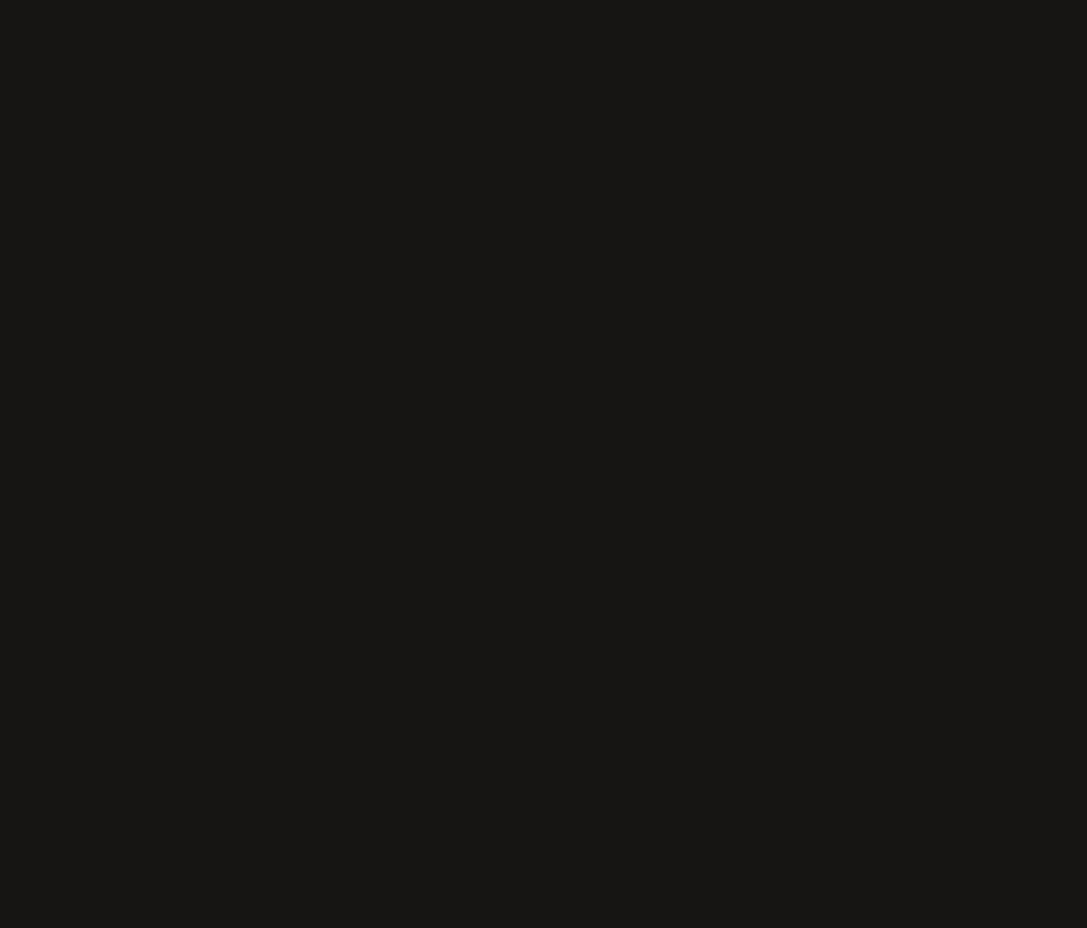
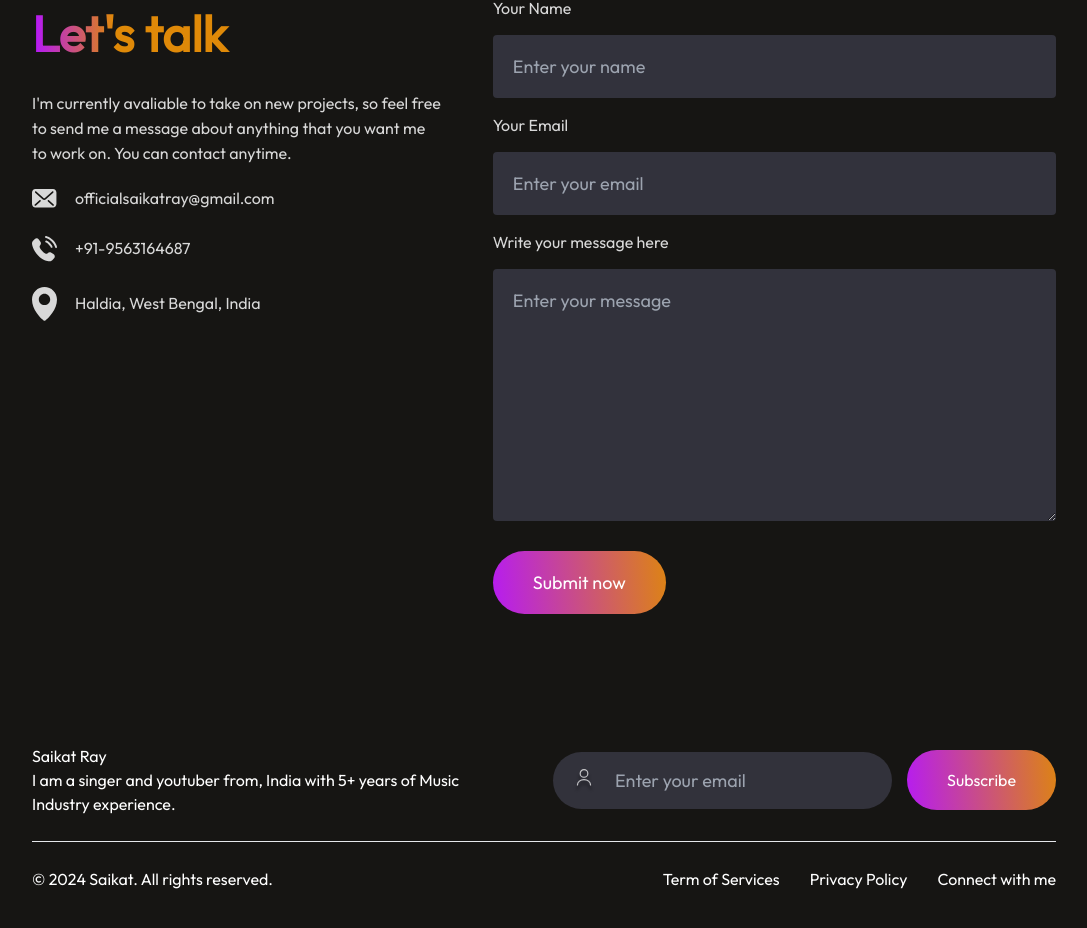
Before and after one commit to saikat0111/saikat-portfolio, a React (Vite) app: page / in a window 1280 px wide. Shown: the part 444-1372 px from the top of the page, without its empty margins (96-1183 px from the left). Before the commit the page ends 820 px from the top, so only its background shows below. Built offline with nearby package versions, Linux system fonts and the light colour scheme.

Commit message:
update contact and footer

```diff
--- a/src/App.jsx
+++ b/src/App.jsx
@@ -6,20 +6,20 @@ import Hero from './Components/Hero/Hero'
 // import Services from './Components/Services/Services'
 // import Project from './Components/Project/Project'
 // import Certificate from './Components/Certificate/Certificate'
-// import Contact from './Components/Contact/Contact'
-// import Footer from './Components/Footer/Footer'
+import Contact from './Components/Contact/Contact'
+import Footer from './Components/Footer/Footer'
 
 const App = () => {
   return (
     <div>
-      <Navbar/>
-      <Hero/>
+      <Navbar />
+      <Hero />
       {/* <About/>
       <Project/>
       <Certificate/>
-      <Services/>
-      <Contact/>
-      <Footer/> */}
+      <Services/> */}
+      <Contact />
+      <Footer />
     </div>
   )
 }
--- a/src/Components/Contact/Contact.jsx
+++ b/src/Components/Contact/Contact.jsx
@@ -17,7 +17,7 @@ const Contact = () => {
 
 // enter your own web3 forms access key below
 
-    formData.append("access_key", "83c1f0ec-b70d-4996-92d7-137598ba444a");
+    formData.append("access_key", "190fd8a8-50b7-49ca-a878-69821e5c2b99");
 
     const object = Object.fromEntries(formData);
     const json = JSON.stringify(object);
@@ -49,10 +49,10 @@ const Contact = () => {
             <p>{data.data2}</p>
             <div className="contact-details">
                 <div className="contact-detail">
-                    <img src={mail_icon} alt="" /> <p>dibakarbera01@gmail.com</p>
+                    <img src={mail_icon} alt="" /> <p>officialsaikatray@gmail.com</p>
                 </div>
                 <div className="contact-detail">
-                    <img src={call_icon} alt="" /> <p>+91-760298967</p>
+                    <img src={call_icon} alt="" /> <p>+91-9563164687</p>
                 </div>
                 <div className="contact-detail">
                     <img src={location_icon} alt="" /> <p>Haldia, West Bengal, India</p>
--- a/src/Components/Footer/Footer.jsx
+++ b/src/Components/Footer/Footer.jsx
@@ -9,8 +9,8 @@ const Footer = () => {
     <div className='footer'>
       <div className="footer-top">
         <div className="footer-top-left">
-            <h1>Dibakar</h1>
-            <p>I am a Full Sytack Developer from, India with 1+ years of Freelance experience and Open Source Projects</p>
+            <h1>Saikat Ray</h1>
+            <p>I am a singer and youtuber from, India with 5+ years of Music Industry experience.</p>
         </div>
         <div className="footer-top-right">
             <div className="footer-email-input">
@@ -22,7 +22,7 @@ const Footer = () => {
       </div>
       <hr />
       <div className="footer-bottom">
-        <p className="footer-bottom-left">© 2024 Dibakar Bera. All rights reserved.</p>
+        <p className="footer-bottom-left">© 2024 Saikat. All rights reserved.</p>
         <div className="footer-bottom-right">
             <p>Term of Services</p>
             <p>Privacy Policy</p>
--- a/src/Components/Hero/Hero.jsx
+++ b/src/Components/Hero/Hero.jsx
@@ -20,7 +20,7 @@ const Hero = () => {
 
             <div className="absolute inset-0 size-full">
               <div className="flex flex-col justify-center items-center size-full">
-                <a className="py-3 px-4 inline-flex items-center gap-x-2 text-sm font-medium rounded-full border border-gray-200 bg-white text-gray-800 shadow-sm hover:bg-gray-50 focus:outline-none focus:bg-gray-50 disabled:opacity-50 disabled:pointer-events-none dark:bg-neutral-900 dark:border-neutral-700 dark:text-white dark:hover:bg-neutral-800 dark:focus:bg-neutral-800" href="#">
+                <a className="py-3 px-4 inline-flex items-center gap-x-2 text-sm font-medium rounded-full border border-gray-200 bg-white text-gray-800 shadow-sm hover:bg-gray-50 focus:outline-none focus:bg-gray-50 disabled:opacity-50 disabled:pointer-events-none dark:bg-neutral-900 dark:border-neutral-700 dark:text-white dark:hover:bg-neutral-800 dark:focus:bg-neutral-800" href="https://youtu.be/XHphAzz8eyg?si=U1ypiMqNydgDjyxB">
                   <svg className="shrink-0 size-4" xmlns="http://www.w3.org/2000/svg" width="24" height="24" viewBox="0 0 24 24" fill="none" stroke="currentColor" strokeWidth="2" strokeLinecap="round" strokeLinejoin="round"><polygon points="5 3 19 12 5 21 5 3" /></svg>
                   Play the overview
                 </a>
```
